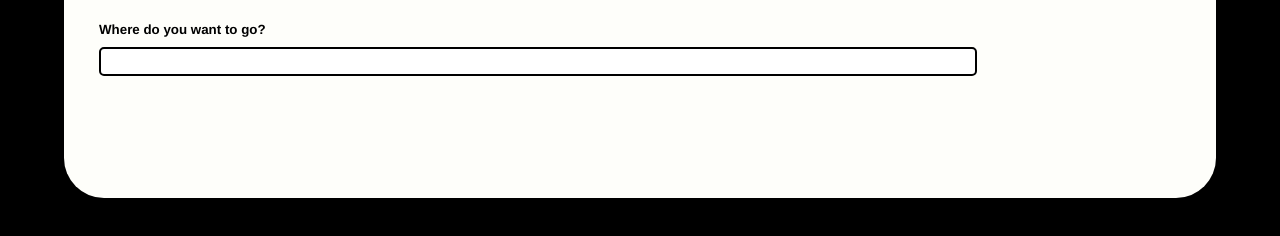
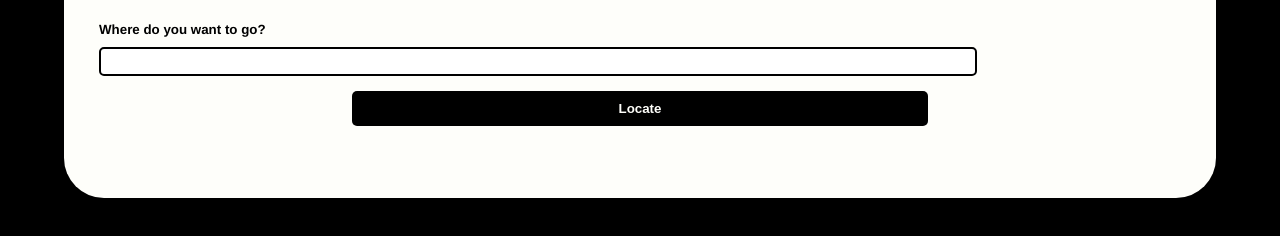
Before and after one commit to AkilanSS/scanner-ui, a plain HTML site: page index.html in a window 1280 px wide. Shown: the part 362-598 px from the top of the page. Drawn offline with nearby package versions, Linux system fonts and the light colour scheme.

Commit message:
locsate b utton added

```diff
--- a/index.html
+++ b/index.html
@@ -14,6 +14,7 @@
             <span id="text-1">Where do you want to go?</span>
             <form action="">
                 <input type="text" name="destination" id="destination">
+                <button>Locate</button>
             </form>
         </div>
     </div>
--- a/style.css
+++ b/style.css
@@ -47,6 +47,9 @@ body{
             font-weight: bold;
             font-size: 10pt;
         }
+        form{
+            display: flex;
+            flex-direction: column;
 
             #destination{
                 margin: 5px 10px 10px 35px;
@@ -55,6 +58,22 @@ body{
                 border: 2px solid black;
                 border-radius: 5px;
             }
+
+            button{
+                width: 50%;
+                margin: 5px;
+                padding: 10px;
+                align-self: center;
+
+                background-color: black;
+                color: #FEFEFA;
+                border: none;
+                border-radius: 5px;
+
+                font-weight: bold;
+            }
+        }
+
     }
 
 
```
Lines whose indentation alone changed are shown as unchanged.
